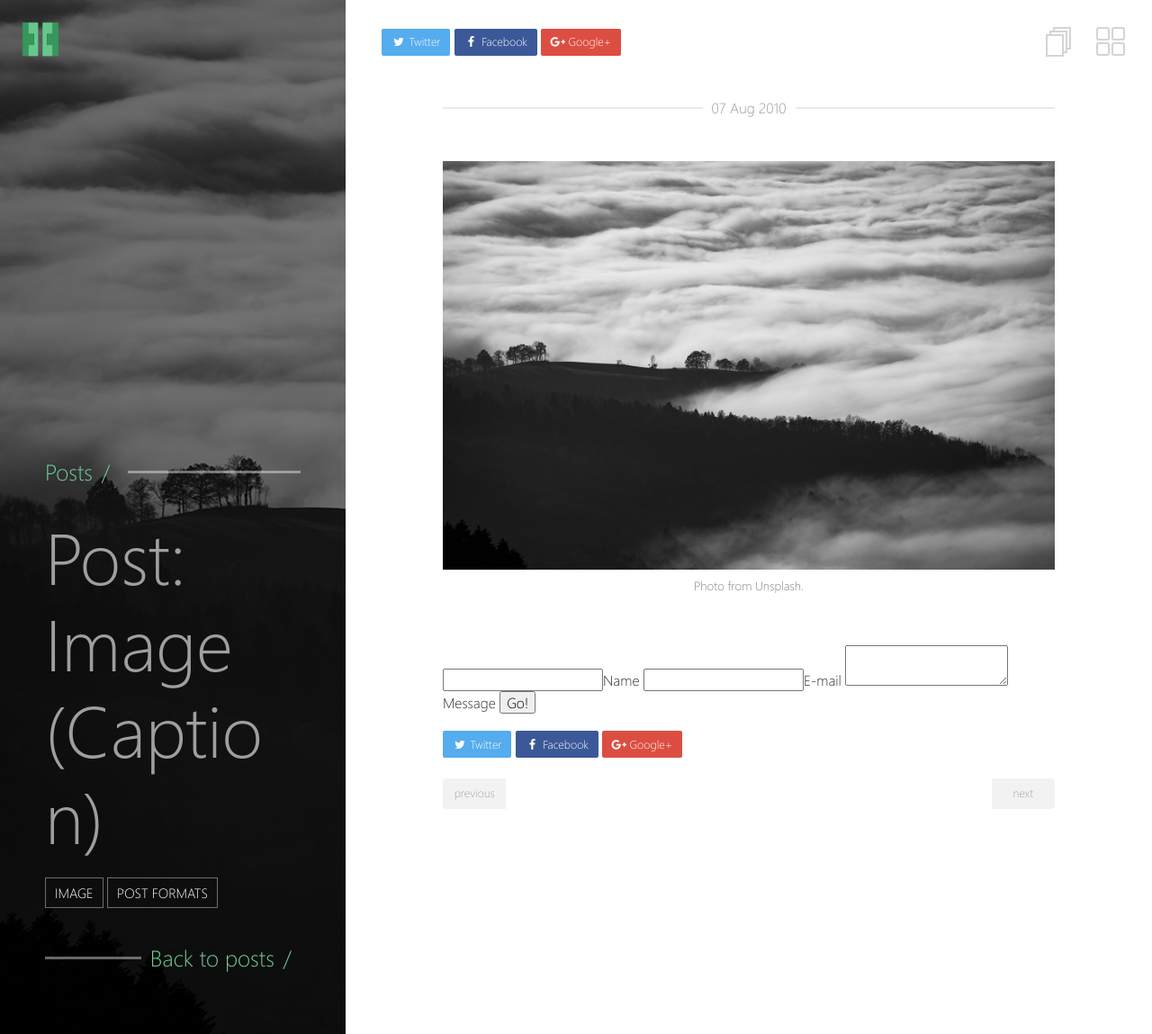
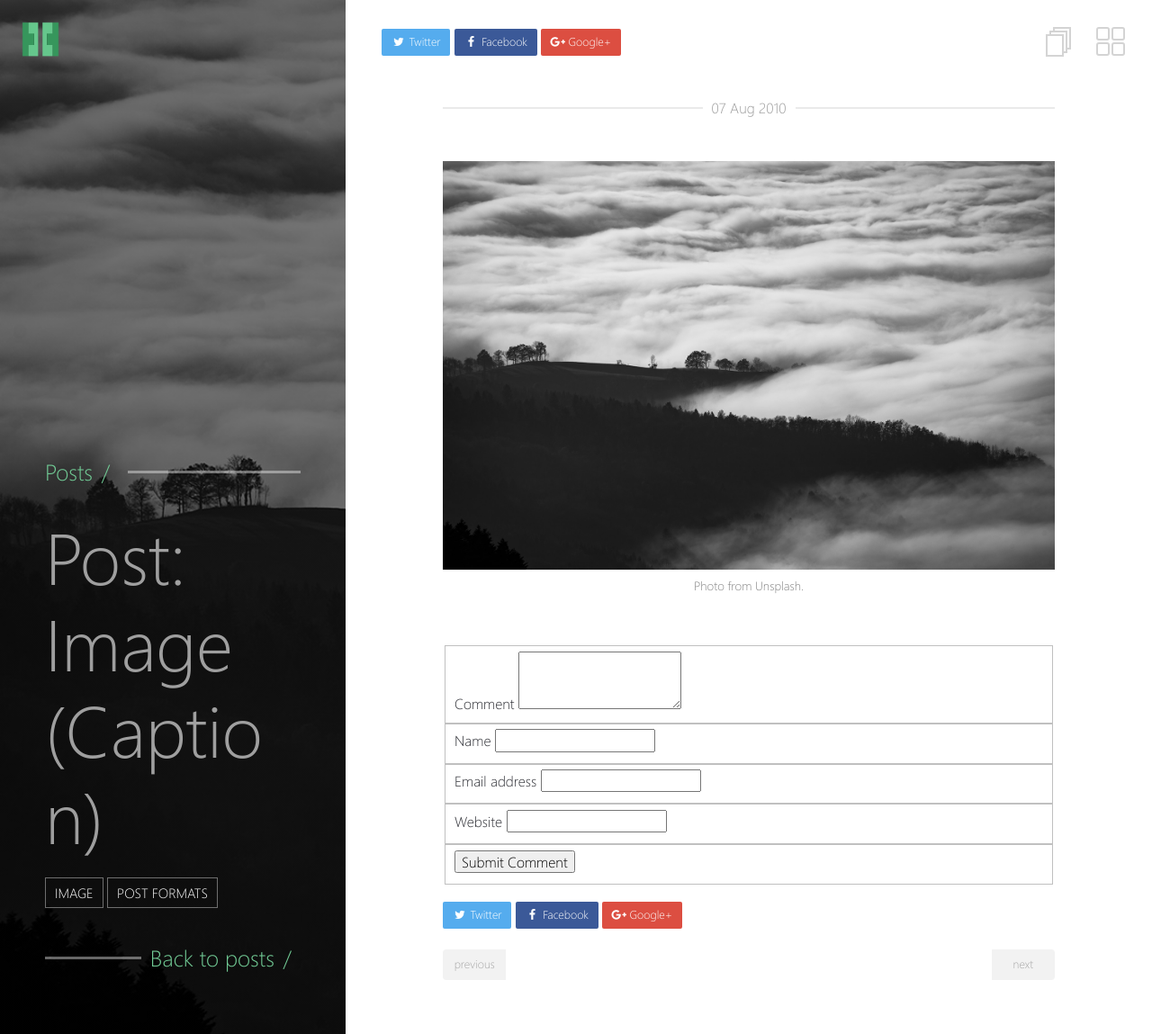
Before and after one commit to arturkraft/arturkraft.github.io, a Jekyll site: the page built from _posts/2010-08-07-post-image-caption.md, in a window 1280 px wide. Shown: the whole page at 90% size. Built offline with Jekyll 4.4.1, drawn with Linux system fonts in a browser that asks for light colours.

Commit message:
Update comments.html
cleaning up

```diff
--- a/_includes/comments.html
+++ b/_includes/comments.html
@@ -1,10 +1,29 @@
-<form method="POST" action="https://api.staticman.net/v2/entry/arturkraft/arturkraft.github.io/master/comments">
-  <input name="options[redirect]" type="hidden" value="http://github.arturkraft.com/{{ page.slug }}">
-  <!-- e.g. "2016-01-02-this-is-a-post" -->
-  <input name="options[slug]" type="hidden" value="{{ page.slug }}">
-  <label><input name="fields[name]" type="text">Name</label>
-  <label><input name="fields[email]" type="email">E-mail</label>
-  <label><textarea name="fields[message]"></textarea>Message</label>
-
-  <button type="submit">Go!</button>
+<form id="comment-form" method="post" action="https://api.staticman.net/v2/entry/arturkraft/arturkraft.github.io/master/comments">
+  <fieldset>
+    <input name="options[redirect]" type="hidden" value="http://github.arturkraft.com/{{ page.slug }}">
+    <label for="comment-form-message">Comment</label>
+    <textarea type="text" rows="3" id="comment-form-message" name="fields[message]" tabindex="1"></textarea>
+  </fieldset>
+  <fieldset>
+    <label for="comment-form-name">Name</label>
+    <input type="text" id="comment-form-name" name="fields[name]" tabindex="2" />
+  </fieldset>
+  <fieldset>
+    <label for="comment-form-email">Email address</label>
+    <input type="email" id="comment-form-email" name="fields[email]" tabindex="3" />
+  </fieldset>
+  <fieldset>
+    <label for="comment-form-url">Website</label>
+    <input type="url" id="comment-form-url" name="fields[url]" tabindex="4"/>
+  </fieldset>
+  <fieldset class="hidden" style="display:none;">
+    <!-- used by Staticman to generate filenames for each comment -->
+    <input type="hidden" name="options[slug]" value="{{ page.slug }}">
+    <!-- honey pot field used to filter out spam -->
+    <label for="comment-form-location">Not used. Leave blank if you are a human.</label>
+    <input type="text" id="comment-form-location" name="fields[hidden]" autocomplete="off"/>
+  </fieldset>
+  <fieldset>
+    <button type="submit" id="comment-form-submit" tabindex="5">Submit Comment</button>
+  </fieldset>
 </form>
```
